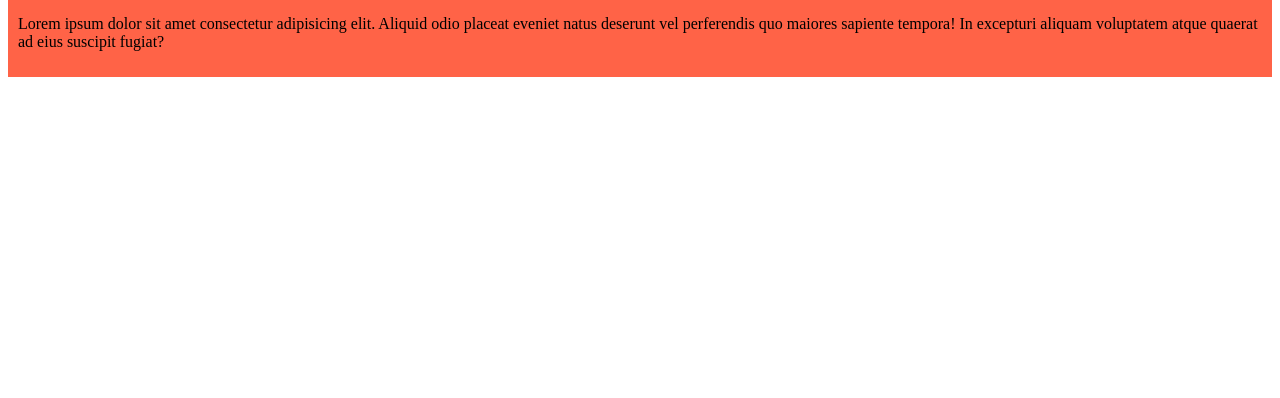
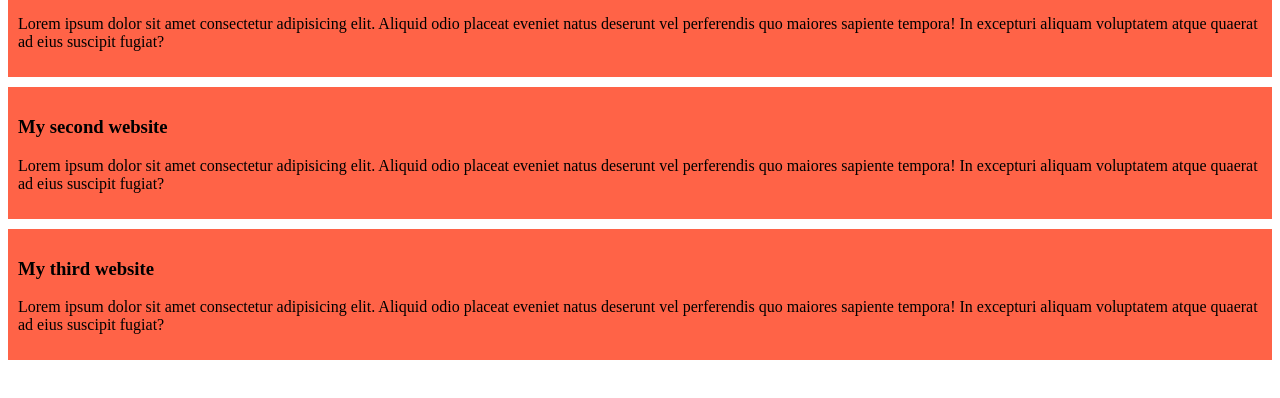
Before and after one commit to mahmudul11223344/my-first-website, a plain HTML site: page index.html in a window 1280 px wide. Shown: the part 62-460 px from the top of the page. Drawn offline with Linux system fonts and the light colour scheme.

Commit message:
added the second blog

```diff
--- a/index.html
+++ b/index.html
@@ -11,5 +11,13 @@
         <h3>My first website</h3>
         <p>Lorem ipsum dolor sit amet consectetur adipisicing elit. Aliquid odio placeat eveniet natus deserunt vel perferendis quo maiores sapiente tempora! In excepturi aliquam voluptatem atque quaerat ad eius suscipit fugiat?</p>
     </div>
+    <div>
+        <h3>My second website</h3>
+        <p>Lorem ipsum dolor sit amet consectetur adipisicing elit. Aliquid odio placeat eveniet natus deserunt vel perferendis quo maiores sapiente tempora! In excepturi aliquam voluptatem atque quaerat ad eius suscipit fugiat?</p>
+    </div>
+    <div>
+        <h3>My third website</h3>
+        <p>Lorem ipsum dolor sit amet consectetur adipisicing elit. Aliquid odio placeat eveniet natus deserunt vel perferendis quo maiores sapiente tempora! In excepturi aliquam voluptatem atque quaerat ad eius suscipit fugiat?</p>
+    </div>
 </body>
 </html>
--- a/style/style.css
+++ b/style/style.css
@@ -1,4 +1,5 @@
 div{
     background-color: tomato;
     padding: 10px;
+    margin-bottom: 10px;
 }
```
